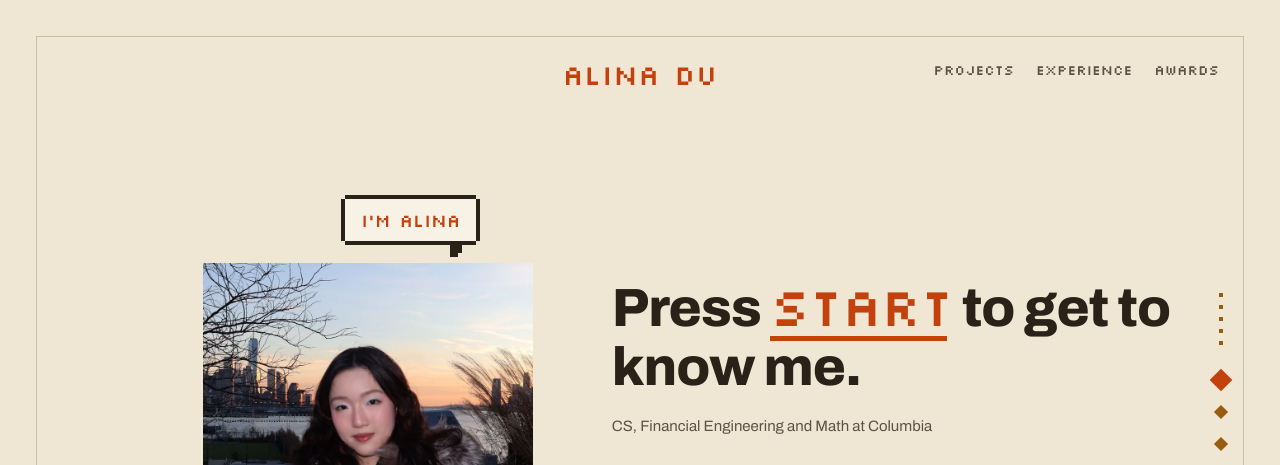
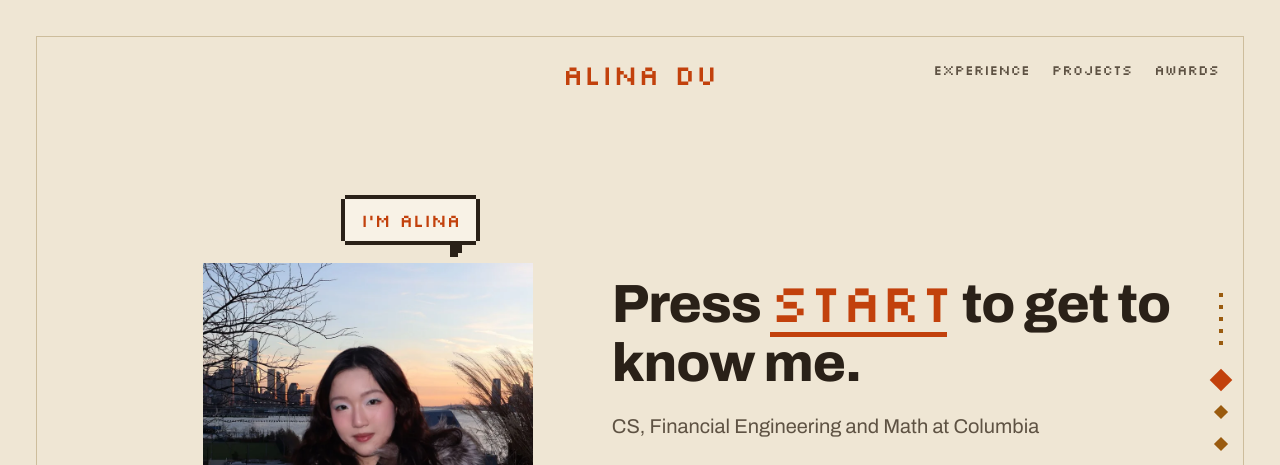
Before and after one commit to backlight314/personalwebsite, a plain HTML site: page demos/press-start.html in a window 1280 px wide. Shown: the top 465 px of the page. Drawn offline with Linux system fonts and the light colour scheme.

Commit message:
Clickable steady START, larger subline, nav order Experience/Projects/Awards
Press start demo: the big "start" in the headline no longer blinks and
is now a link to the Projects page (same as the Start menu item); the
subline is 20px instead of 15px.

All pages: the top-right nav and the side indicator now read
Experience, Projects, Awards.

Co-Authored-By: Claude Opus 5.5 <noreply@anthropic.com>
Claude-Session: https://claude.ai/code/session_01Heg4bXNhdLA8tZWJUBmcu6

```diff
--- a/demos/press-start.html
+++ b/demos/press-start.html
@@ -11,10 +11,12 @@
 <link href="https://fonts.googleapis.com/css2?family=Archivo:wght@400;500;700;800&family=Silkscreen&display=swap" rel="stylesheet">
 <link rel="stylesheet" href="../pixel.css?v=7">
 <style>
-  /* demo only: "start" set in the pixel font, with a blinking underline like an arcade prompt */
-  h1 .start { position: relative; font-family: var(--pixel); font-weight: 400; color: var(--accent); letter-spacing: -.02em; }
-  h1 .start::after { content: ""; position: absolute; left: 0; right: .1em; bottom: -.02em; height: .08em; background: var(--accent); animation: blink 1s steps(2, start) infinite; }
-  @media (prefers-reduced-motion: reduce) { h1 .start::after { animation: none; } }
+  /* demo only: "start" in the pixel font is itself a link to the next page */
+  h1 .start { position: relative; font-family: var(--pixel); font-weight: 400; color: var(--accent); letter-spacing: -.02em; text-decoration: none; }
+  h1 .start::after { content: ""; position: absolute; left: 0; right: .1em; bottom: -.02em; height: .08em; background: var(--accent); }
+  h1 .start:hover { color: var(--ink); }
+  h1 .start:hover::after { background: var(--ink); }
+  .home .lede { font-size: 20px; }
 </style>
 </head>
 <body>
@@ -22,8 +24,8 @@
   <header class="top">
     <a class="logo" href="#" data-go="">Alina&nbsp;Du</a>
     <nav class="sections" aria-label="Sections">
+      <a href="#experience" data-go="experience">Experience</a>
       <a href="#projects" data-go="projects">Projects</a>
-      <a href="#experience" data-go="experience">Experience</a>
       <a href="#awards" data-go="awards">Awards</a>
     </nav>
   </header>
@@ -40,7 +42,7 @@
 
     <main class="content" id="content">
       <section class="view home" data-view="">
-        <h1>Press <span class="start">start</span> to get to know me.</h1>
+        <h1>Press <a class="start" href="#projects" data-go="projects">start</a> to get to know me.</h1>
         <p class="lede">CS, Financial Engineering and Math at Columbia</p>
         <nav class="menu" aria-label="Start">
           <a href="#projects" data-go="projects"><svg viewBox="0 0 5 9" shape-rendering="crispEdges" aria-hidden="true" focusable="false"><path fill="currentColor" d="M0 0h1v1h-1zM0 1h2v1h-2zM0 2h3v1h-3zM0 3h4v1h-4zM0 4h5v1h-5zM0 5h4v1h-4zM0 6h3v1h-3zM0 7h2v1h-2zM0 8h1v1h-1z"/></svg>Start</a>
@@ -90,8 +92,8 @@
 
     <nav class="rail" aria-label="Section indicator">
       <a href="#" data-go="" aria-label="Home"></a>
+      <a href="#experience" data-go="experience" aria-label="Experience"></a>
       <a href="#projects" data-go="projects" aria-label="Projects"></a>
-      <a href="#experience" data-go="experience" aria-label="Experience"></a>
       <a href="#awards" data-go="awards" aria-label="Awards"></a>
     </nav>
   </div>
```
Also changed, not shown: gallery/index.html (+1 -1 lines), index.html (+2 -2 lines).
